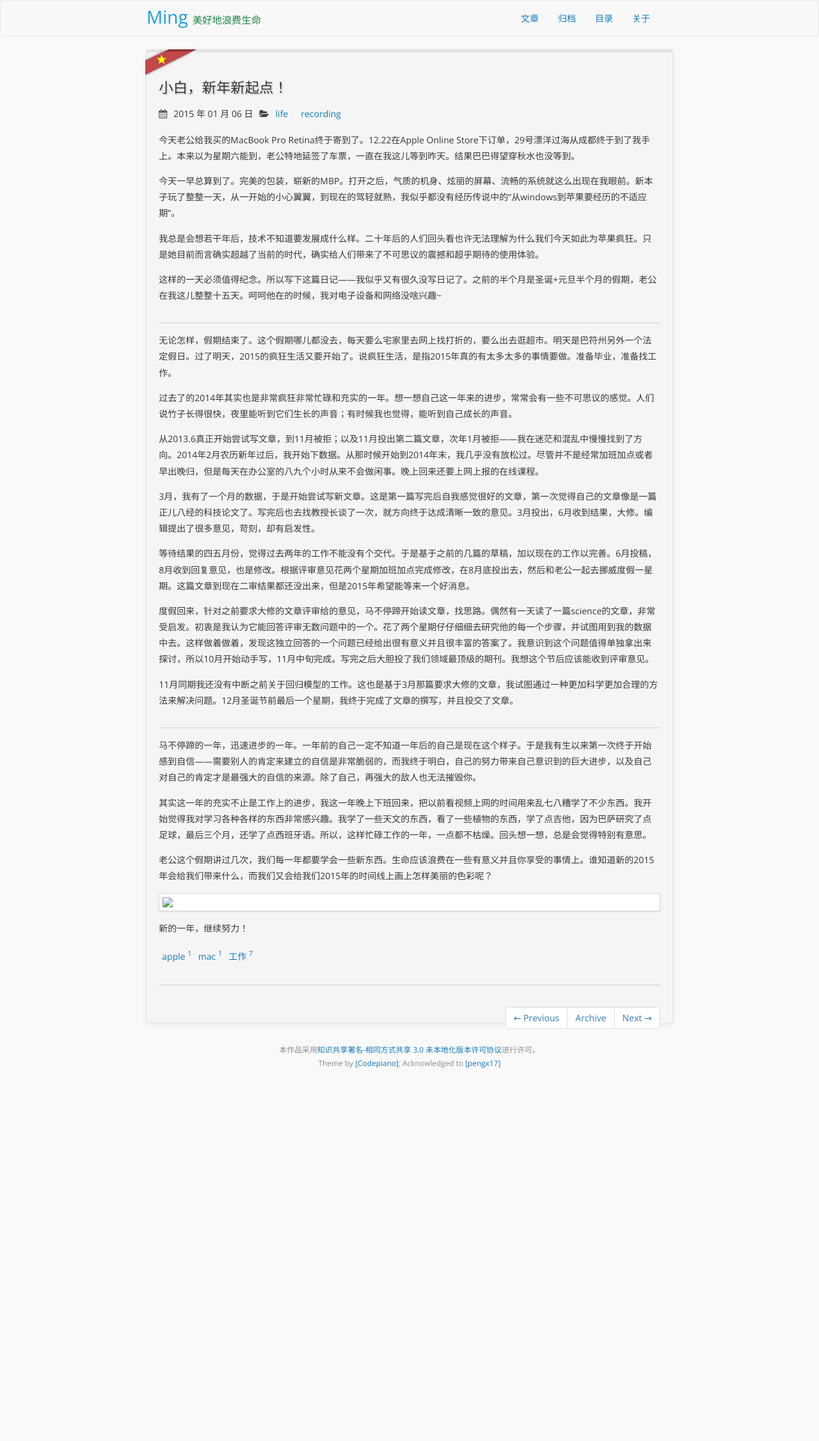
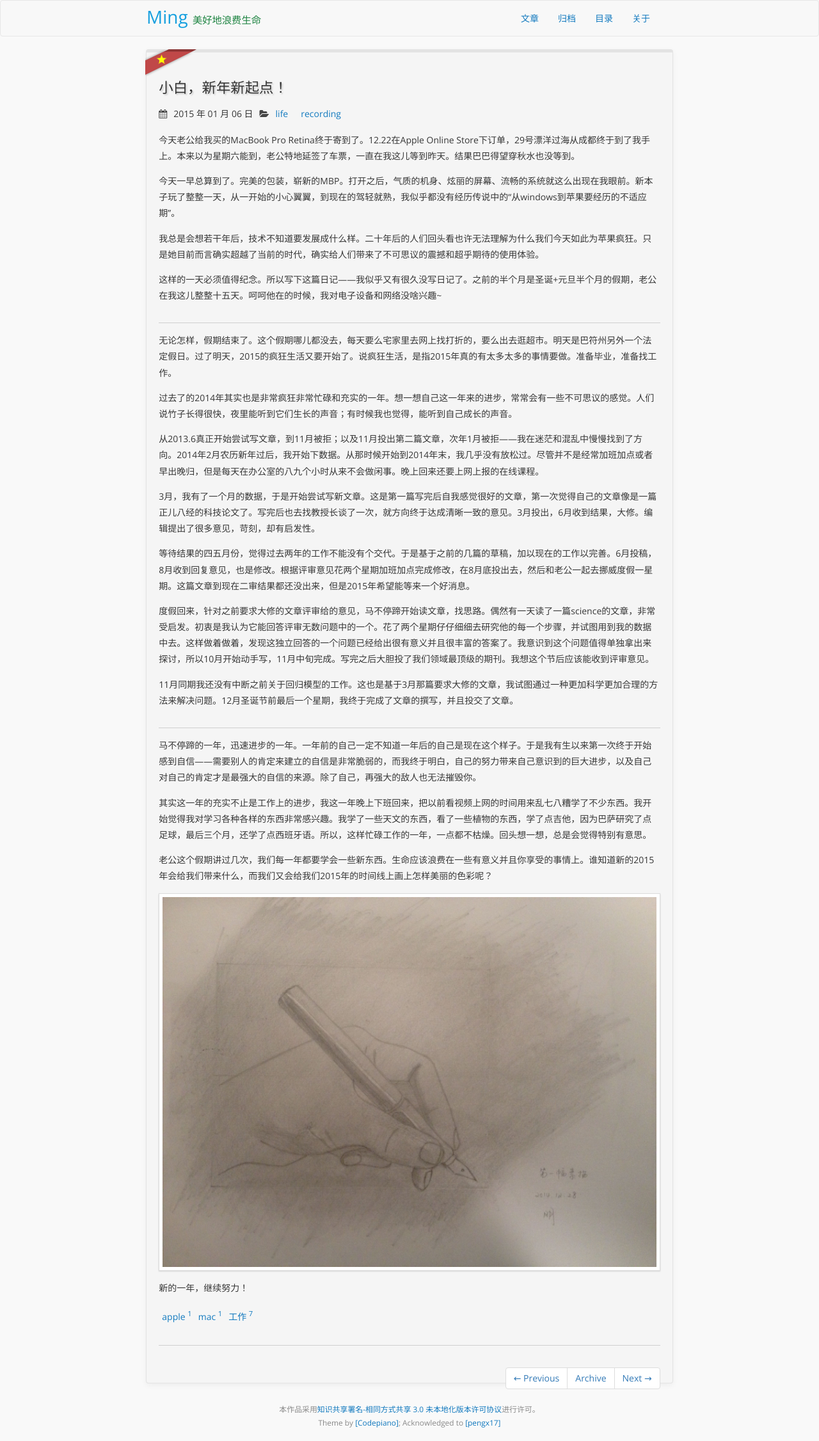
Before and after one commit to almatrix/space, a Jekyll site: the page built from _posts/2015-01-06-mbp.md, in a window 1280 px wide. Shown: the whole page at 64% size. Built offline with Jekyll 4.4.1, drawn with Linux system fonts in a browser that asks for light colours; nearby versions of some CDN libraries; before the commit the page ends 1690 px from its top, so only the background shows below that.

Commit message:
update image

```diff
--- a/_posts/2015-01-06-mbp.md
+++ b/_posts/2015-01-06-mbp.md
@@ -43,6 +43,6 @@ tldr: true
 
 老公这个假期讲过几次，我们每一年都要学会一些新东西。生命应该浪费在一些有意义并且你享受的事情上。谁知道新的2015年会给我们带来什么，而我们又会给我们2015年的时间线上画上怎样美丽的色彩呢？
 
-<img src="space/image/post/141229-painting.jpg" />
+<img src="{{ HOME_PATH }}/space/image/post/141229-painting.jpg" />
 
 新的一年，继续努力！
```
